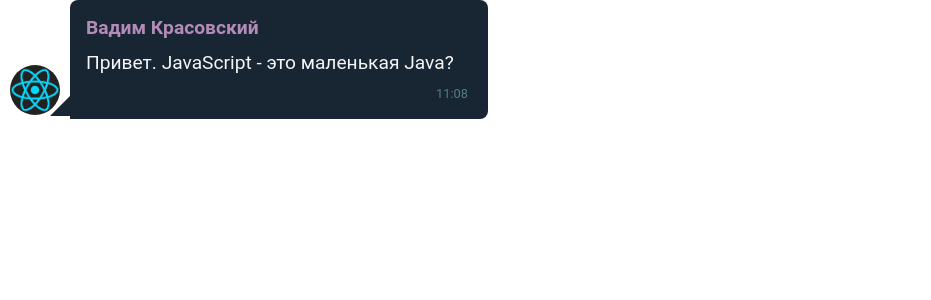
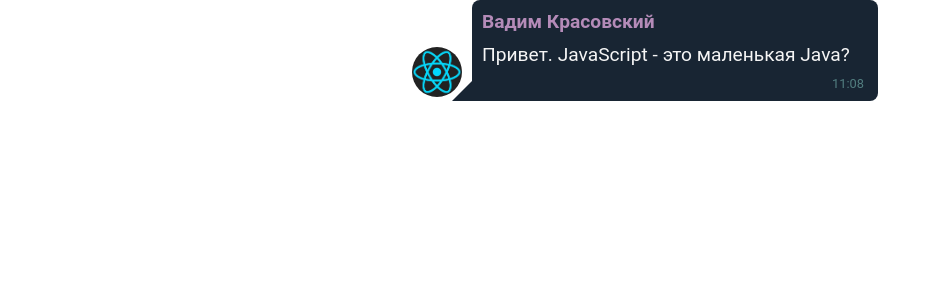
Before and after one commit to VadzimKrasouski/HomeworkIgnat_1, a React (Create React App) app: page / in a window 1280 px wide. Shown: the top 300 px of the page, without its empty margins (0-931 px from the left). Built offline with nearby package versions, Linux system fonts and the light colour scheme.

Commit message:
break down to components

```diff
--- a/src/App.css
+++ b/src/App.css
@@ -1,7 +1,8 @@
 .wrapper {
     display: flex;
+    flex-direction: row;
+    justify-content: center;
     align-items: flex-end;
-
 }
 
 .avatar {
@@ -11,7 +12,6 @@
     -moz-border-radius: 50em;
     border-radius: 50em;
     margin: 10px 10px 0;
-
 }
 
 .speech-bubble {
@@ -21,14 +21,13 @@
     font-family: Roboto, sans-serif;
     color: whitesmoke;
     font-size: 1.2rem;
-    line-height: 1.3;
+    line-height: 1.2;
     /*margin: 0 auto 40px;*/
     max-width: 400px;
-    padding: 16px;
-    /*position: relative;*/
+    padding: 10px;
+    position: relative;
     word-wrap: break-word;
 }
-
 
 .time {
     font-family: Roboto, sans-serif;
@@ -53,10 +52,16 @@
 }
 
 .speech-bubble::after {
-    border-top: 20px solid transparent;
-    border-right: 20px solid #182533;
-    top: 96px;
-    content: "";
+    content: '';
     position: absolute;
-    left: 50px;
+    left: 0;
+    top: 100%;
+    width: 0;
+    height: 0;
+    border: 20px solid transparent;
+    border-right-color: #182533;
+    border-left: 0;
+    border-bottom: 0;
+    margin-top: -20px;
+    margin-left: -20px;
 }
--- /dev/null
+++ b/src/Avatar.jsx
@@ -0,0 +1,15 @@
+import React from 'react';
+import './App.css';
+import avatar from "./img/react.jpeg"
+
+class Avatar extends React.Component {
+    render = () => {
+        return (
+            <div>
+                <img src={avatar} alt="avatar" className="avatar"/>
+            </div>
+        );
+    }
+}
+
+export default Avatar;
--- a/src/Message.jsx
+++ b/src/Message.jsx
@@ -1,19 +1,14 @@
 import React from 'react';
 import './App.css';
-import avatar from "./img/react.jpeg"
+import Avatar from "./Avatar";
+import SpeachBubble from "./SpeachBubble";
 
 class Message extends React.Component {
     render = () => {
         return (
             <div className={"wrapper"}>
-                <div>
-                    <img src={avatar} alt="avatar" className="avatar"/>
-                </div>
-                <div className="speech-bubble">
-                    <p className={"name"}><strong>Вадим Красовский</strong></p>
-                    <p>Привет. JavaScript - это маленькая Java?</p>
-                    <p className="time">{new Date().toLocaleTimeString('ru-Ru', {hour: '2-digit',minute:'2-digit'})}</p>
-                </div>
+                <Avatar/>
+                <SpeachBubble/>
             </div>
         );
     }
--- /dev/null
+++ b/src/SpeachBubble.jsx
@@ -0,0 +1,16 @@
+import React from 'react';
+import './App.css';
+
+class SpeachBubble extends React.Component {
+    render = () => {
+        return (
+            <div className="speech-bubble">
+                <p className={"name"}><strong>Вадим Красовский</strong></p>
+                <p>Привет. JavaScript - это маленькая Java?</p>
+                <p className={"time"}>{new Date().toLocaleTimeString('ru-Ru', {hour: '2-digit', minute: '2-digit'})}</p>
+            </div>
+        );
+    }
+}
+
+export default SpeachBubble;
```
